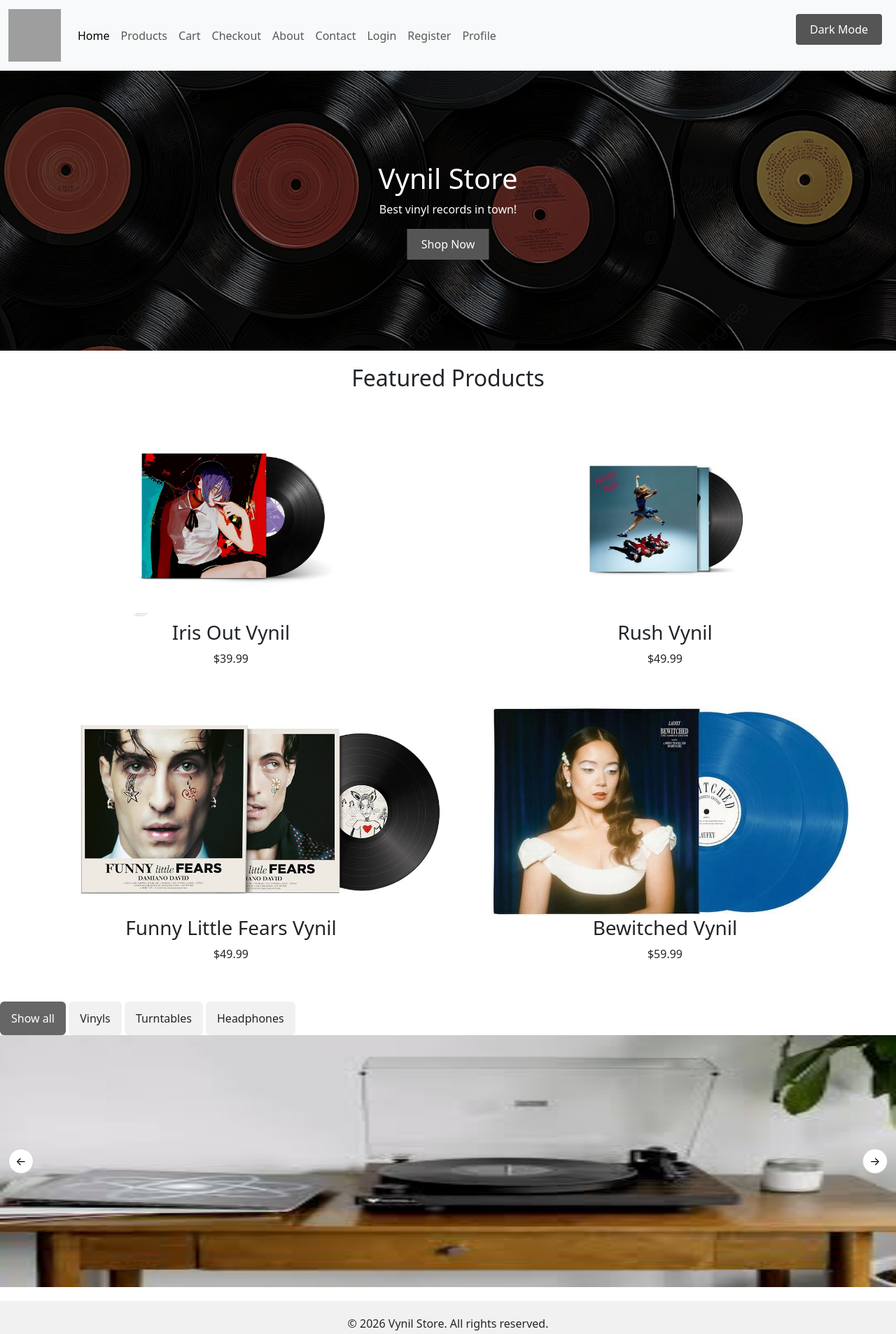
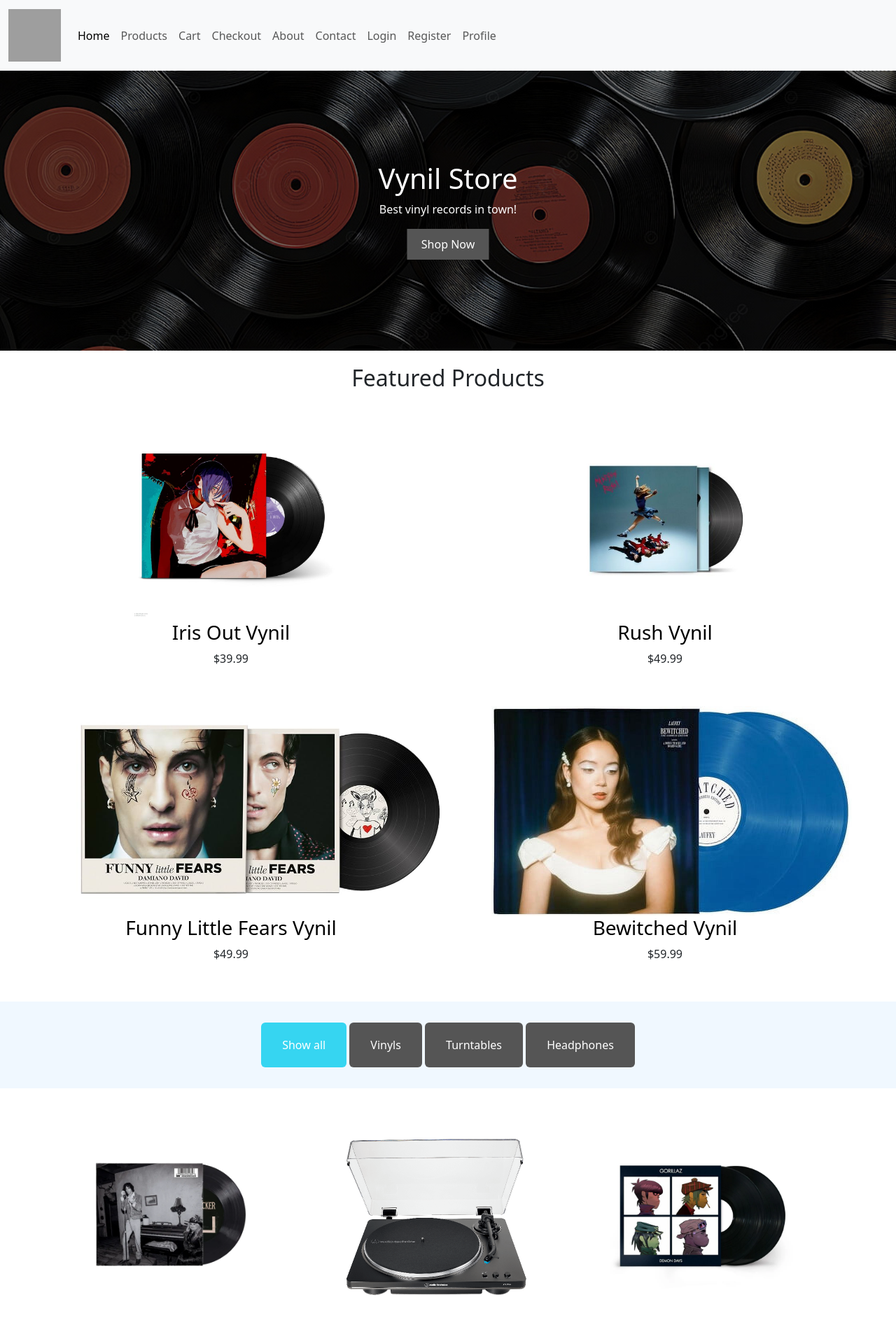
Before and after one commit to kirijalla/Web-Store, a plain HTML site: page index.html in a window 1280 px wide. Shown: the top 1906 px of the page at 70% size. Drawn offline with nearby package versions, Linux system fonts and the light colour scheme; grey boxes are pictures that could not be loaded.

Commit message:
Fixed index

```diff
--- a/css/index.css
+++ b/css/index.css
@@ -3,7 +3,8 @@
   padding: 0;
   box-sizing: border-box;
 }
-body, html {
+body,
+html {
   height: 100%;
   margin: 0;
   padding: 0;
@@ -25,7 +26,8 @@
   font-size: 24px;
 }
 
-#prev, #next {
+#prev,
+#next {
   position: absolute;
   top: 50%;
   transform: translateY(-50%);
@@ -36,11 +38,17 @@
   height: 36px;
 }
 
-#prev { left: 12px; }
-#next { right: 12px; }
+#prev {
+  left: 12px;
+}
+#next {
+  right: 12px;
+}
 
 .hero-image {
-  background-image: linear-gradient(rgba(0, 0, 0, 0.5), rgba(0, 0, 0, 0.5)), url('../images/vinyls.jpg');
+  background-image:
+    linear-gradient(rgba(0, 0, 0, 0.5), rgba(0, 0, 0, 0.5)),
+    url("../images/vinyls.jpg");
 
   height: 50%;
 
@@ -81,7 +89,6 @@
   display: flex;
   justify-content: space-around;
   flex-wrap: wrap;
-
 }
 .product-item {
   width: 40%;
@@ -127,40 +134,34 @@
 }
 
 .btn:hover {
-  background-color: #ddd;
+  background-color: #36d5f1;
 }
-
-.btn.active {
-  background-color: #666;
-  color: white;
-}
-
 .container img {
   width: 300px;
   height: 300px;
-  margin : 10px;
+  margin: 10px;
 }
 
-body.dark-mode {
-  background-color: #121212;
-  color: #f1f1f1;
+a {
+  text-decoration: none;
+  color: black;
+}
+a:hover {
+  text-decoration: underline;
+}
+#myBtnContainer {
+  text-align: center;
+  margin-bottom: 20px;
+  justify-content: center;
+  padding: 30px;
+  background-color: aliceblue;
 }
 
-body.dark-mode .navbar,
-body.dark-mode .card,
-body.dark-mode .container {
-  background-color: #1e1e1e !important;
-  color: #f1f1f1 !important;
-}
-
-#dark-toggle {
-  position: fixed;
-  top: 20px;
-  right: 20px;
-  padding: 10px 20px;
+#myBtnContainer .btn {
+  padding: 20px 30px;
   background-color: #555;
   color: white;
-  border: none;
-  border-radius: 4px;
-  cursor: pointer;
 }
+#myBtnContainer .btn.active {
+  background-color: #36d5f1;
+}
--- a/css/products.css
+++ b/css/products.css
@@ -4,34 +4,11 @@
 }
 
 .Details {
-    display: grid;
-    grid-template-columns: 2fr 1fr;
-    gap: 40px;
-    padding: 20px;
+  display: grid;
+  grid-template-columns: 2fr 1fr;
+  gap: 40px;
+  padding: 20px;
 }
 .image {
-    margin: 20px;
+  margin: 20px;
 }
-
-body.dark-mode {
-  background-color: #121212;
-  color: #f1f1f1;
-}
-
-body.dark-mode .navbar,
-body.dark-mode .card,
-body.dark-mode .container {
-  background-color: #1e1e1e !important;
-  color: #f1f1f1 !important;
-}
-#dark-toggle {
-  position: fixed;
-  top: 20px;
-  right: 20px;
-  padding: 10px 20px;
-  background-color: #555;
-  color: white;
-  border: none;
-  border-radius: 4px;
-  cursor: pointer;
-}
--- a/index.html
+++ b/index.html
@@ -43,7 +43,6 @@
             <a class="nav-link" href="login.html">Login</a>
             <a class="nav-link" href="register.html">Register</a>
             <a class="nav-link" href="profile.html">Profile</a>
-            <button class="btn btn-outline-secondary ms-auto" id="dark-toggle">Dark Mode</button>
           </div>
         </div>
       </div>
@@ -62,22 +61,22 @@
       <div class="product-list">
         <div class="product-item">
           <img src="images\IRIS-OUT.jpg" alt="Product 1" />
-          <h3>Iris Out Vynil</h3>
+          <h3> <a onclick="viewProductdetails(5)" href="product-details.html">Iris Out Vynil</a></h3>
           <p>$39.99</p>
         </div>
         <div class="product-item">
           <img src="images\RUSH.jpg" alt="Product 2" />
-          <h3>Rush Vynil</h3>
+          <h3> <a onclick="viewProductdetails(10)" href="product-details.html">Rush Vynil</a></h3>
           <p>$49.99</p>
         </div>
         <div class="product-item">
           <img src="images\FUNNY-LITTLE-FEARS.jpg" alt="Product 3" />
-          <h3>Funny Little Fears Vynil</h3>
+          <h3> <a onclick="viewProductdetails(4)" href="product-details.html">Funny Little Fears Vynil</a></h3>
           <p>$49.99</p>
         </div>
         <div class="product-item">
           <img src="images\BEWITCHED.jpeg" alt="Product 4" />
-          <h3>Bewitched Vynil</h3>
+          <h3> <a onclick="viewProductdetails(3)" href="product-details.html">Bewitched Vynil</a></h3>
           <p>$59.99</p>
         </div>
       </div>
@@ -171,10 +170,11 @@
     </div>
 
     <script src="js/index.js"></script>
+    <script src="js/details.js"></script>
 
     <footer>
       <p>&copy; 2026 Vynil Store. All rights reserved.</p>
     </footer>
-    <script src="js/darkmode.js"></script>
+
   </body>
 </html>
--- a/js/darkMode.js
+++ /dev/null
@@ -1,14 +0,0 @@
-
-const toggleBtn = document.getElementById("dark-toggle");
-
-if (localStorage.getItem("darkMode") === "true") {
-  document.body.classList.add("dark-mode");
-  toggleBtn.textContent = "Light Mode";
-}
-
-toggleBtn.addEventListener("click", () => {
-  document.body.classList.toggle("dark-mode");
-  let isDark = document.body.classList.contains("dark-mode");
-  localStorage.setItem("darkMode", isDark);
-  toggleBtn.textContent = isDark ? " Light Mode" : "Dark Mode";
-});
--- a/js/index.js
+++ b/js/index.js
@@ -1,3 +1,5 @@
+
+if (document.getElementsByClassName("slide").length > 0) {
   let slideIndex = 1;
   showSlides(slideIndex);
 
@@ -13,21 +15,18 @@
     let i;
     let slides = document.getElementsByClassName("slide");
     let dots = document.getElementsByClassName("dot");
-  if (n > slides.length) {slideIndex = 1}
-  if (n < 1) {slideIndex = slides.length}
+    if (n > slides.length) { slideIndex = 1; }
+    if (n < 1) { slideIndex = slides.length; }
     for (i = 0; i < slides.length; i++) {
       slides[i].style.display = "none";
     }
-  for (i = 0; i < dots.length; i++) {
-    dots[i].className = dots[i].className.replace(" active", "");
+    slides[slideIndex - 1].style.display = "block";
   }
-  slides[slideIndex-1].style.display = "block";
-  dots[slideIndex-1].className += " active";
 }
 
+if (document.getElementsByClassName("filterDiv").length > 0) {
+  filterSelection("all");
 
-
-filterSelection("all")
   function filterSelection(c) {
     var x, i;
     x = document.getElementsByClassName("filterDiv");
@@ -39,10 +38,9 @@
   }
 
   function w3AddClass(element, name) {
-  var i, arr1, arr2;
-  arr1 = element.className.split(" ");
-  arr2 = name.split(" ");
-  for (i = 0; i < arr2.length; i++) {
+    var arr1 = element.className.split(" ");
+    var arr2 = name.split(" ");
+    for (var i = 0; i < arr2.length; i++) {
       if (arr1.indexOf(arr2[i]) == -1) {
         element.className += " " + arr2[i];
       }
@@ -50,17 +48,18 @@
   }
 
   function w3RemoveClass(element, name) {
-  var i, arr1, arr2;
-  arr1 = element.className.split(" ");
-  arr2 = name.split(" ");
-  for (i = 0; i < arr2.length; i++) {
+    var arr1 = element.className.split(" ");
+    var arr2 = name.split(" ");
+    for (var i = 0; i < arr2.length; i++) {
       while (arr1.indexOf(arr2[i]) > -1) {
         arr1.splice(arr1.indexOf(arr2[i]), 1);
       }
     }
     element.className = arr1.join(" ");
   }
+}
 
+if (document.getElementById("myBtnContainer")) {
   var btnContainer = document.getElementById("myBtnContainer");
   var btns = btnContainer.getElementsByClassName("btn");
   for (var i = 0; i < btns.length; i++) {
@@ -70,3 +69,4 @@
       this.className += " active";
     });
   }
+}
```
Also changed, not shown: cart.html (+0 -2 lines), checkout.html (+0 -2 lines), contact.html (+0 -2 lines), login.html (+0 -4 lines), product-details.html (+1 -2 lines), products.html (+1 -1 lines), profile.html (+0 -4 lines), register.html (+0 -4 lines). Lines whose indentation alone changed are shown as unchanged.
